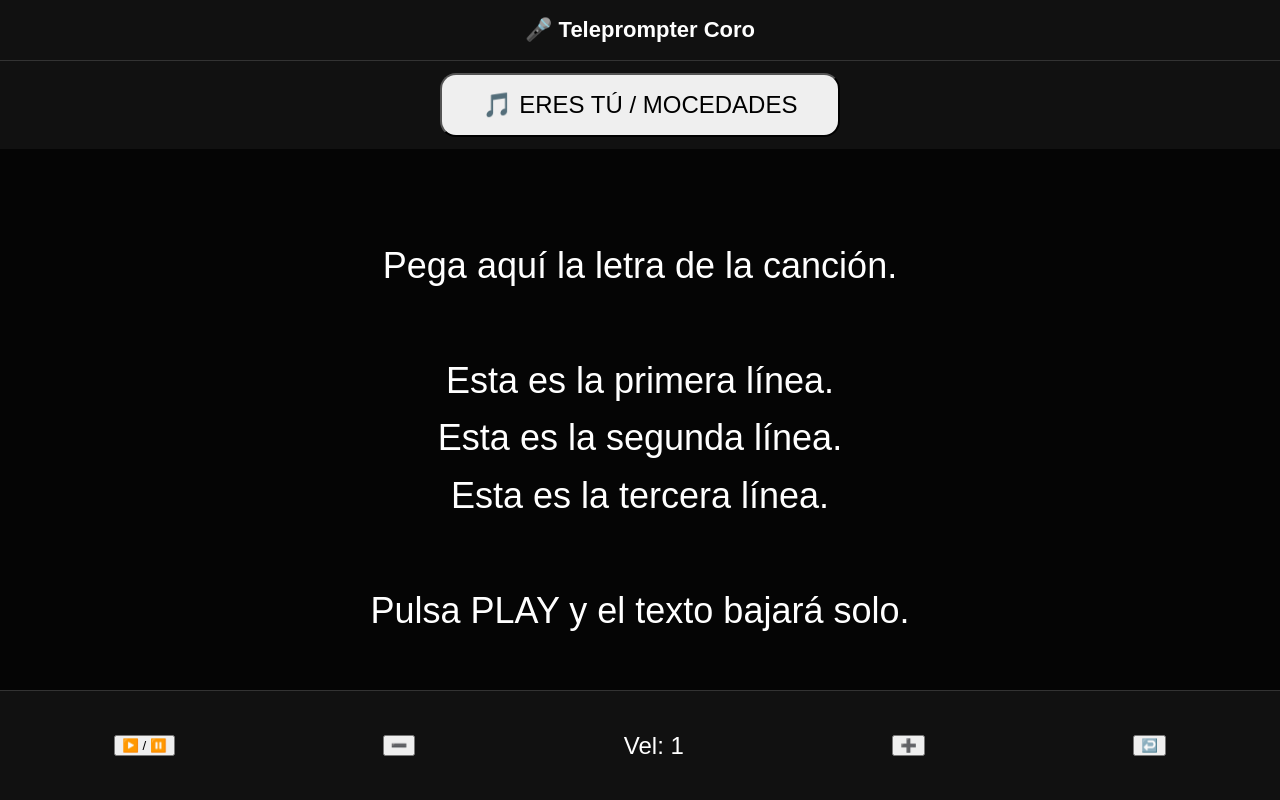
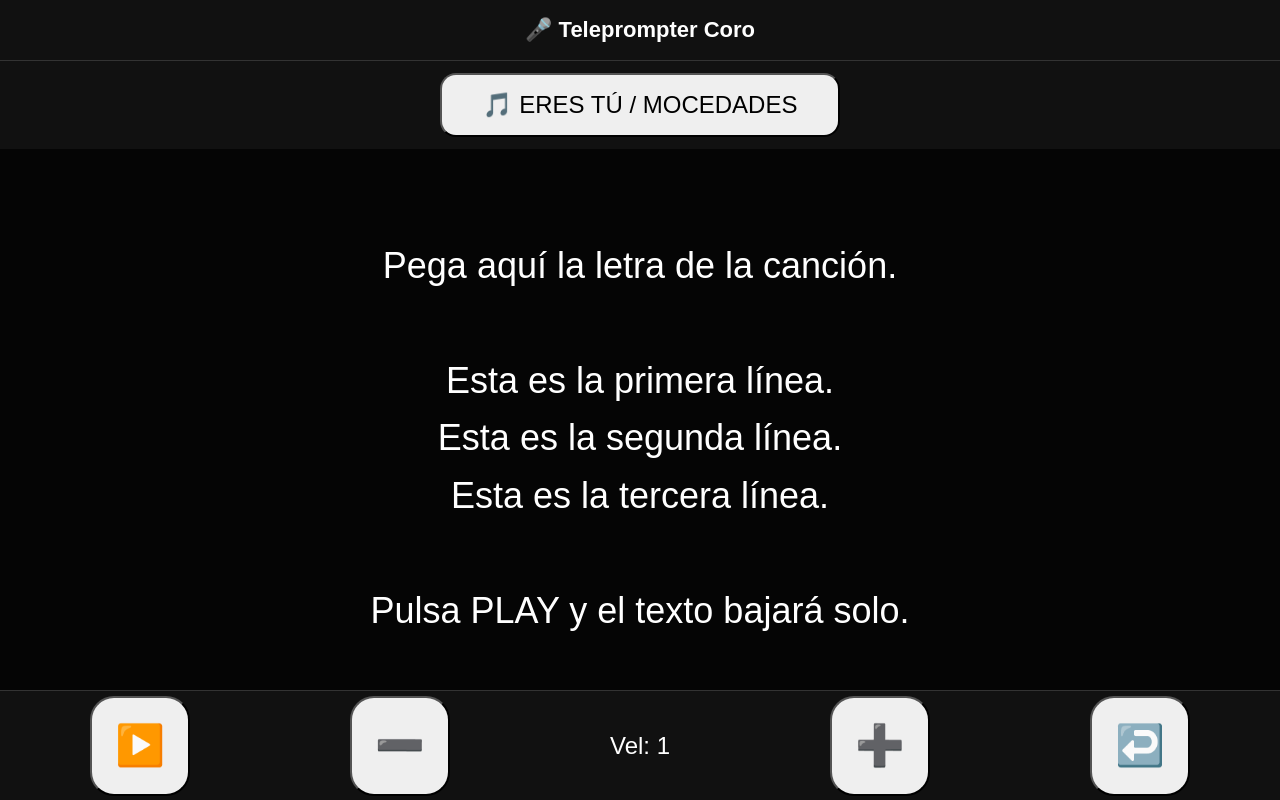
Before and after one commit to chasky078/teleprompter-coro, a plain HTML site: page index.html in a window 1280 px wide. Drawn offline with Linux system fonts and the light colour scheme.

Commit message:
MEJORA BOTONES 3.html

```diff
--- a/index.html
+++ b/index.html
@@ -72,7 +72,12 @@
   width: 70px;
   height: 70px;
       }
-
+.controls .control-btn {
+  font-size: 40px;
+  width: 100px;
+  height: 100px;
+  border-radius: 24px;
+}
     .speed {
   font-size: 24px;
   color: white;
@@ -107,11 +112,11 @@ Pulsa PLAY y el texto bajará solo.
   </div>
 
   <div class="controls">
-    <button onclick="togglePlay()">▶️ / ⏸️</button>
-    <button onclick="slower()">➖</button>
-    <div class="speed">Vel: <span id="speedText">1</span></div>
-    <button onclick="faster()">➕</button>
-    <button onclick="resetScroll()">↩️</button>
+  <button class="control-btn" onclick="togglePlay()">▶️</button>
+  <button class="control-btn" onclick="slower()">➖</button>
+  <div class="speed">Vel: <span id="speedText">1</span></div>
+  <button class="control-btn" onclick="faster()">➕</button>
+  <button class="control-btn" onclick="resetScroll()">↩️</button>
   </div>
 
   <script>
```
